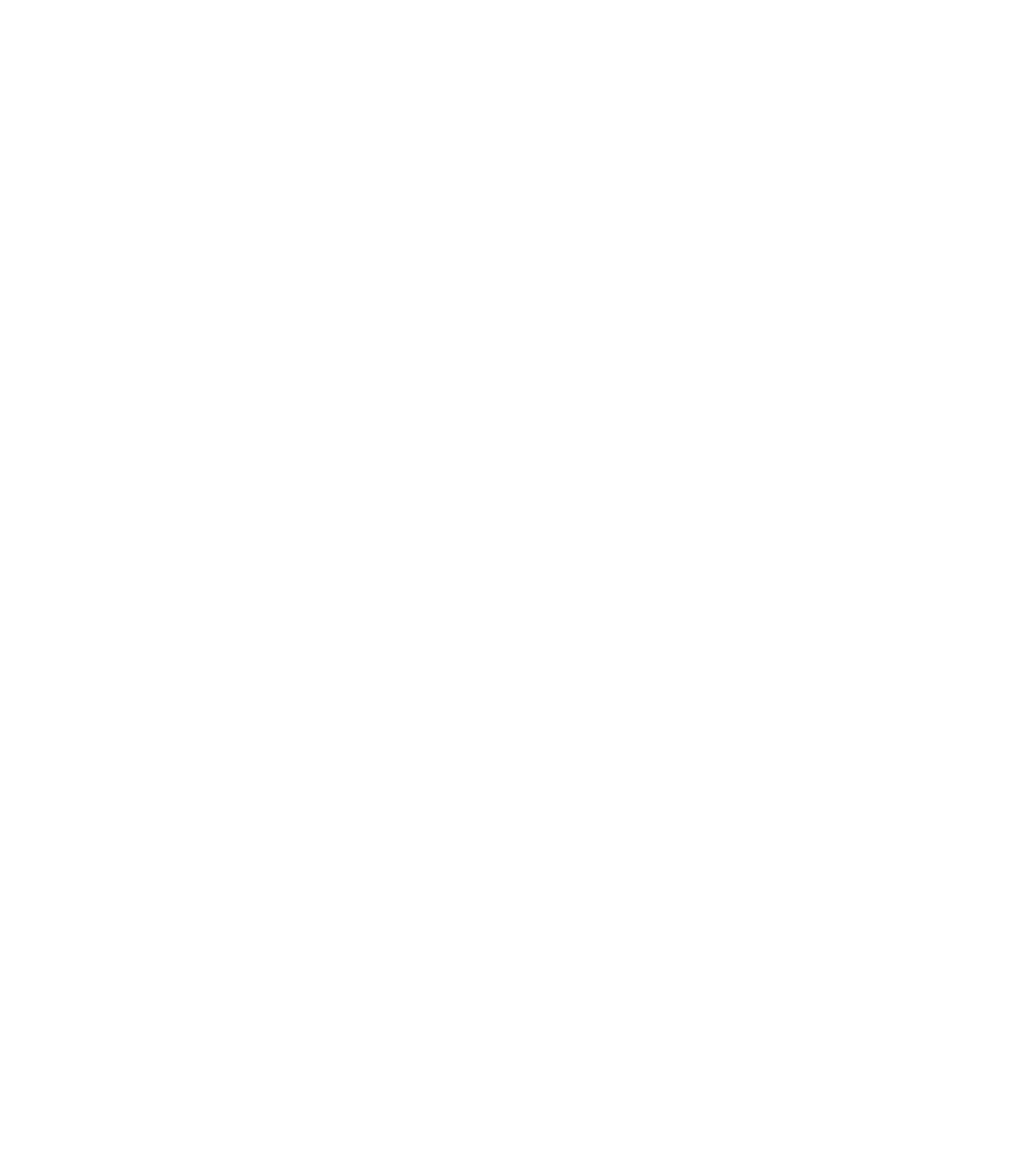
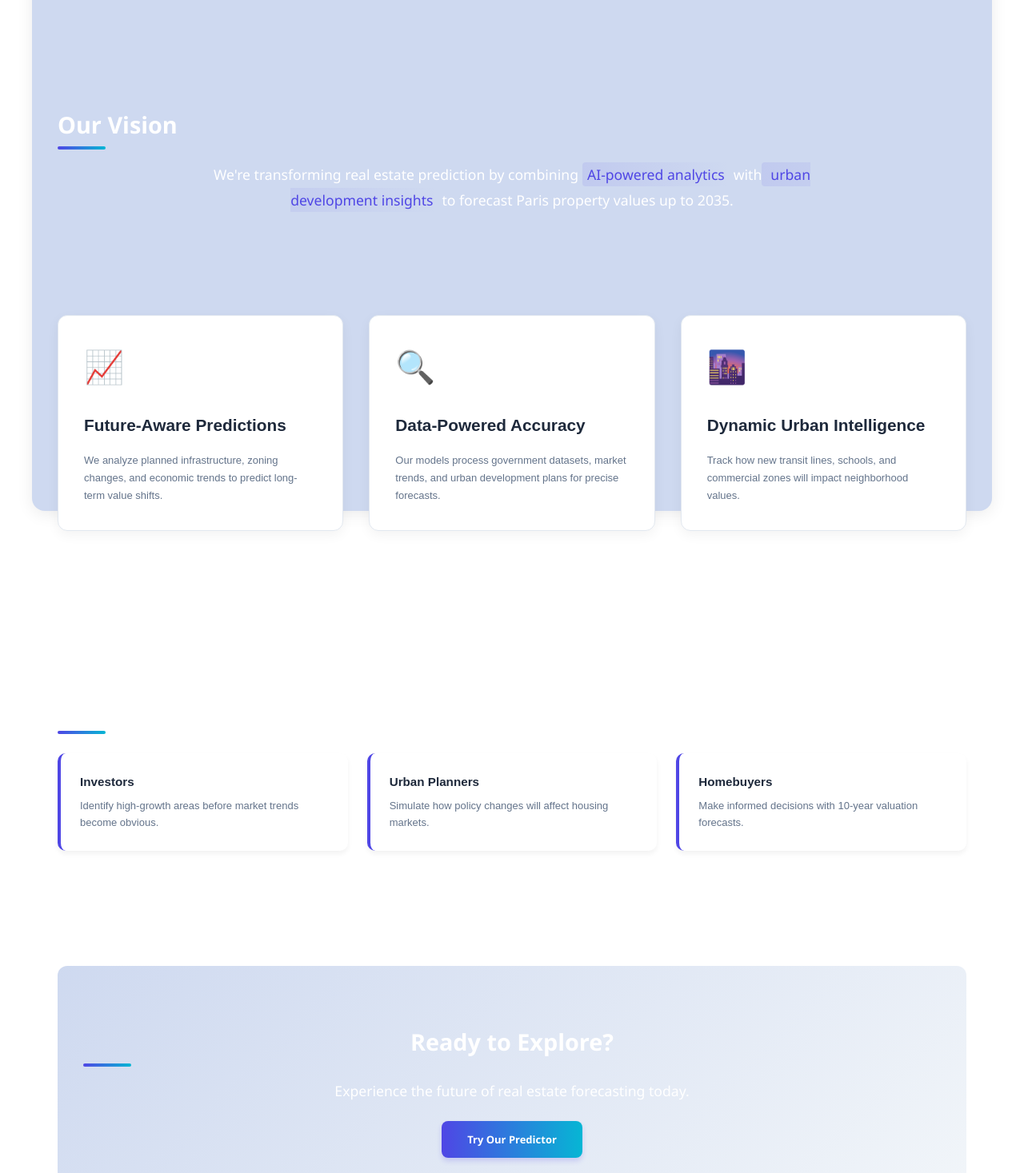
Before and after one commit to Wissal-Chbani/Real-Estate-Price-Forcaster, a React (Vite) app: page /aboutus in a window 1280 px wide. Shown: the part 183-1650 px from the top of the page at 80% size. Before the commit the page ends 800 px from the top, so only its background shows below. Built offline with nearby package versions, Linux system fonts and the light colour scheme; a web font is replaced by a local one.

Commit message:
aboutus page added and other changes made to the forcaster form

```diff
--- a/src/components/ForcasterBody.jsx
+++ b/src/components/ForcasterBody.jsx
@@ -5,11 +5,29 @@ import 'leaflet/dist/leaflet.css';
 import '../styles/forcaster.css';
 
 // Composant pour gérer les clics sur la carte
-const ClickableMap = ({ setCoordinates, currentCoordinates }) => {
+const ClickableMap = ({ setCoordinates, currentCoordinates, setPostalCode }) => {
     useMapEvents({
-        click(e) {
+        async click(e) {
             const { lat, lng } = e.latlng;
-            setCoordinates({ latitude: lat.toFixed(6), longitude: lng.toFixed(6) });
+            const coords = {
+                latitude: lat.toFixed(6),
+                longitude: lng.toFixed(6)
+            };
+            setCoordinates(coords);
+
+            // Récupération du code postal via l'API Nominatim
+            try {
+                const response = await fetch(
+                    `https://nominatim.openstreetmap.org/reverse?format=json&lat=${lat}&lon=${lng}&addressdetails=1`
+                );
+                const data = await response.json();
+                const postalCode = data.address?.postcode;
+                if (postalCode) {
+                    setPostalCode(postalCode);
+                }
+            } catch (error) {
+                console.error("Erreur lors de la récupération du code postal:", error);
+            }
         },
     });
 
@@ -45,12 +63,13 @@ const RealEstateForm = () => {
     const [error, setError] = useState(null);
     const [isLoading, setIsLoading] = useState(false);
 
-    const updateCoordinates = (coords) => {
+    const updateCoordinates = (coords, postalCode = null) => {
         setCurrentCoordinates(coords);
         setFormData(prev => ({
             ...prev,
             longitude: coords.longitude,
             latitude: coords.latitude,
+            ...(postalCode && { code_postal: postalCode })
         }));
     };
 
@@ -129,11 +148,6 @@ const RealEstateForm = () => {
                             onChange={handleChange}
                         />
                     </div>
-
-                    {/* [Conservez tous vos autres champs de formulaire existants...] */}
-                    {/* ... Vos autres champs de formulaire restent inchangés ... */}
-
-
 
                     <div className='feature'>
                         <label className='feature-name'>Postal Code</label>
@@ -295,13 +309,6 @@ const RealEstateForm = () => {
                     </div>
 
 
-
-
-
-
-
-                    {/*......................*/ }
-
                     <div style={{ display: 'flex', alignItems: 'center', marginTop: '20px' }}>
                         <button className="predict-btn" type="submit" disabled={isLoading}>
                             {isLoading ? 'Predicting...' : 'Predict Price'}
@@ -331,6 +338,7 @@ const RealEstateForm = () => {
                     <ClickableMap
                         setCoordinates={updateCoordinates}
                         currentCoordinates={currentCoordinates}
+                        setPostalCode={(code) => setFormData(prev => ({ ...prev, code_postal: code }))}
                     />
                 </MapContainer>
             </div>
--- a/src/pages/AboutUs.jsx
+++ b/src/pages/AboutUs.jsx
@@ -1,9 +1,62 @@
+import React from 'react';
+import '../styles/aboutus.css'
 
-function AboutUs () {
-  console.log("AboutUs component is rendering");
+function AboutUs() {
   return (
-    <div>
-      <h1>Hello world!</h1>
+    <div className="about-container">
+      <h1 className="about-title">Real Estate Forecasting Revolution</h1>
+
+      <section className="mission-section">
+        <h2 className="section-title">Our Vision</h2>
+        <p className="mission-text">
+          We're transforming real estate prediction by combining <span className="highlight">AI-powered analytics</span> with
+          <span className="highlight"> urban development insights</span> to forecast Paris property values up to 2035.
+        </p>
+      </section>
+
+      <div className="feature-grid">
+        <div className="feature-card">
+          <div className="feature-icon">📈</div>
+          <h3>Future-Aware Predictions</h3>
+          <p>We analyze planned infrastructure, zoning changes, and economic trends to predict long-term value shifts.</p>
+        </div>
+
+        <div className="feature-card">
+          <div className="feature-icon">🔍</div>
+          <h3>Data-Powered Accuracy</h3>
+          <p>Our models process government datasets, market trends, and urban development plans for precise forecasts.</p>
+        </div>
+
+        <div className="feature-card">
+          <div className="feature-icon">🌆</div>
+          <h3>Dynamic Urban Intelligence</h3>
+          <p>Track how new transit lines, schools, and commercial zones will impact neighborhood values.</p>
+        </div>
+      </div>
+
+      <section className="benefits-section">
+        <h2 className="section-title who-benefits-title">Who Benefits?</h2>
+        <div className="benefits-list">
+          <div className="benefit-item">
+            <h3>Investors</h3>
+            <p>Identify high-growth areas before market trends become obvious.</p>
+          </div>
+          <div className="benefit-item">
+            <h3>Urban Planners</h3>
+            <p>Simulate how policy changes will affect housing markets.</p>
+          </div>
+          <div className="benefit-item">
+            <h3>Homebuyers</h3>
+            <p>Make informed decisions with 10-year valuation forecasts.</p>
+          </div>
+        </div>
+      </section>
+
+      <section className="cta-section">
+        <h2 className="section-title">Ready to Explore?</h2>
+        <p>Experience the future of real estate forecasting today.</p>
+        <a href="/predict" className="cta-button">Try Our Predictor</a>
+      </section>
     </div>
   );
 }
--- a/src/styles/aboutus.css
+++ b/src/styles/aboutus.css
@@ -0,0 +1,235 @@
+/* Updated AboutUs.css with mobile fixes */
+.about-container {
+    max-width: 1200px;
+    margin: 2rem auto;
+    padding: 2rem;
+    font-family: 'Segoe UI', 'Roboto', 'Oxygen', sans-serif;
+    color: #2d3748;
+    line-height: 1.6;
+    background-color: rgba(25, 76, 183, 0.21);
+    border-radius: 16px;
+    box-shadow: 0 4px 20px rgba(0, 0, 0, 0.08);
+    display: flex;
+    flex-direction: column;
+    gap: 3rem; /* Creates consistent spacing between all children */
+  }
+
+  .about-title {
+    font-size: 2.5rem;
+    font-weight: 700;
+    text-align: center;
+    margin-bottom: 2.5rem;
+    background: linear-gradient(90deg, #4f46e5, #06b6d4);
+    -webkit-background-clip: text;
+    background-clip: text;
+    color: transparent;
+  }
+
+  .section-title {
+    font-size: 1.8rem;
+    font-weight: 600;
+    color: white;
+    margin: 2.5rem 0 1.5rem;
+    position: relative;
+  }
+
+  .section-title::after {
+    content: '';
+    position: absolute;
+    bottom: -8px;
+    left: 0;
+    width: 60px;
+    height: 4px;
+    background: linear-gradient(90deg, #4f46e5, #06b6d4);
+    border-radius: 2px;
+  }
+
+  .mission-text {
+    font-size: 1.1rem;
+    line-height: 1.8;
+    color: white;
+    max-width: 800px;
+    margin: 0 auto 2rem;
+    text-align: center;
+  }
+
+  .feature-grid {
+    display: grid;
+    grid-template-columns: repeat(auto-fit, minmax(300px, 1fr));
+    gap: 2rem;
+    margin: 3rem 0;
+  }
+
+  .feature-card {
+    background: #ffffff;
+    border-radius: 12px;
+    padding: 2rem;
+    box-shadow: 0 5px 15px rgba(0, 0, 0, 0.05);
+    transition: all 0.3s ease;
+    border: 1px solid #e2e8f0;
+  }
+
+  .feature-card:hover {
+    transform: translateY(-5px);
+    box-shadow: 0 15px 30px rgba(0, 0, 0, 0.1);
+  }
+
+  .feature-icon {
+    font-size: 2.5rem;
+    margin-bottom: 1.5rem;
+  }
+
+  .feature-card h3 {
+    font-size: 1.3rem;
+    margin-bottom: 1rem;
+    color: #1e293b;
+  }
+
+  .feature-card p {
+    color: #64748b;
+    line-height: 1.7;
+  }
+
+  .benefits-section {
+    margin-top: 4rem; /* Added more spacing before this section */
+  }
+
+  .benefits-list {
+    display: grid;
+    grid-template-columns: repeat(auto-fit, minmax(250px, 1fr));
+    gap: 1.5rem;
+    margin: 2rem 0;
+  }
+
+  .benefit-item {
+    background: white;
+    padding: 1.5rem;
+    border-radius: 10px;
+    box-shadow: 0 4px 6px rgba(0, 0, 0, 0.05);
+    border-left: 4px solid #4f46e5;
+    transition: transform 0.2s ease;
+  }
+
+  .benefit-item:hover {
+    transform: translateX(5px);
+  }
+
+  .benefit-item h3 {
+    color: #1e293b;
+    margin-bottom: 0.5rem;
+  }
+
+  .benefit-item p {
+    color: #64748b;
+    line-height: 1.6;
+  }
+
+  .cta-section {
+    text-align: center;
+    margin: 4rem 0 2rem;
+    padding: 2rem;
+    background: linear-gradient(135deg, rgba(25, 76, 183, 0.21) 0%, #f1f5f9 100%);
+    border-radius: 12px;
+    clear: both; /* Ensures no floating elements interfere */
+  }
+
+  .cta-section p {
+    font-size: 1.1rem;
+    color: white;
+    margin-bottom: 1.5rem;
+  }
+
+  .cta-button {
+    display: inline-block;
+    padding: 0.8rem 2rem;
+    background: linear-gradient(90deg, #4f46e5, #06b6d4);
+    color: white;
+    border-radius: 8px;
+    font-weight: 600;
+    text-decoration: none;
+    transition: all 0.3s ease;
+    box-shadow: 0 4px 6px rgba(79, 70, 229, 0.2);
+  }
+
+  .cta-button:hover {
+    transform: translateY(-2px);
+    box-shadow: 0 8px 15px rgba(79, 70, 229, 0.3);
+  }
+
+  .highlight {
+    background: linear-gradient(90deg, rgba(79, 70, 229, 0.1), transparent);
+    padding: 0.2rem 0.4rem;
+    border-radius: 4px;
+    font-weight: 500;
+    color: #4f46e5;
+  }
+
+  /* Mobile Layout Fix */
+@media (max-width: 768px) {
+    .about-container {
+      padding: 1.5rem;
+      display: flex;
+      flex-direction: column;
+    }
+
+    /* Create a stacking context with clear spacing */
+    .mission-section,
+    .feature-grid,
+    .benefits-section,
+    .cta-section {
+      margin-bottom: 2.5rem;
+      position: relative;
+      z-index: 1;
+    }
+
+    /* Specific fix for the benefits section */
+    .benefits-section {
+      margin-top: 1rem; /* Reduced from larger desktop value */
+    }
+
+    .benefits-list {
+      display: flex;
+      flex-direction: column;
+      gap: 1.5rem;
+      margin-top: 1.5rem;
+    }
+
+    /* Ensure feature cards don't overlap */
+    .feature-grid {
+      display: flex;
+      flex-direction: column;
+      gap: 1.5rem;
+      margin: 2rem 0;
+    }
+
+    /* Title spacing adjustment */
+    .about-title {
+      margin-bottom: 1.5rem;
+    }
+
+    /* Section title spacing */
+    .section-title {
+      margin: 0 0 1rem 0;
+    }
+    .who-benefits-title {
+        margin: 15rem 0 1rem 0;
+    }
+  }
+
+  /* Extra small devices */
+  @media (max-width: 480px) {
+    .about-container {
+      padding: 1.25rem;
+    }
+
+    .mission-section,
+    .feature-grid,
+    .benefits-section,
+    .cta-section {
+      margin-bottom: 2rem;
+    }
+
+    .benefits-list {
+      gap: 1.25rem;
+    }
+  }
```
Also changed, not shown: src/styles/Forcaster.css (+97 -34 lines).
